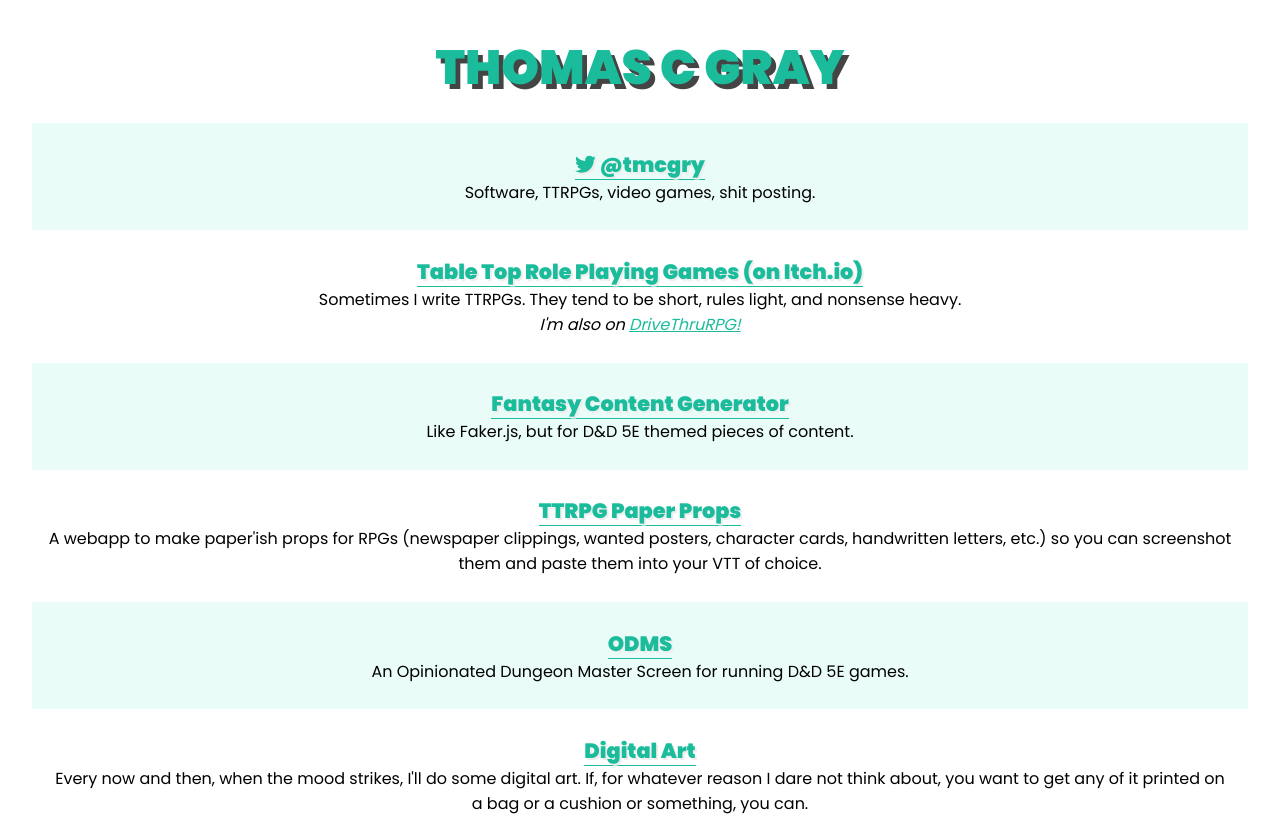
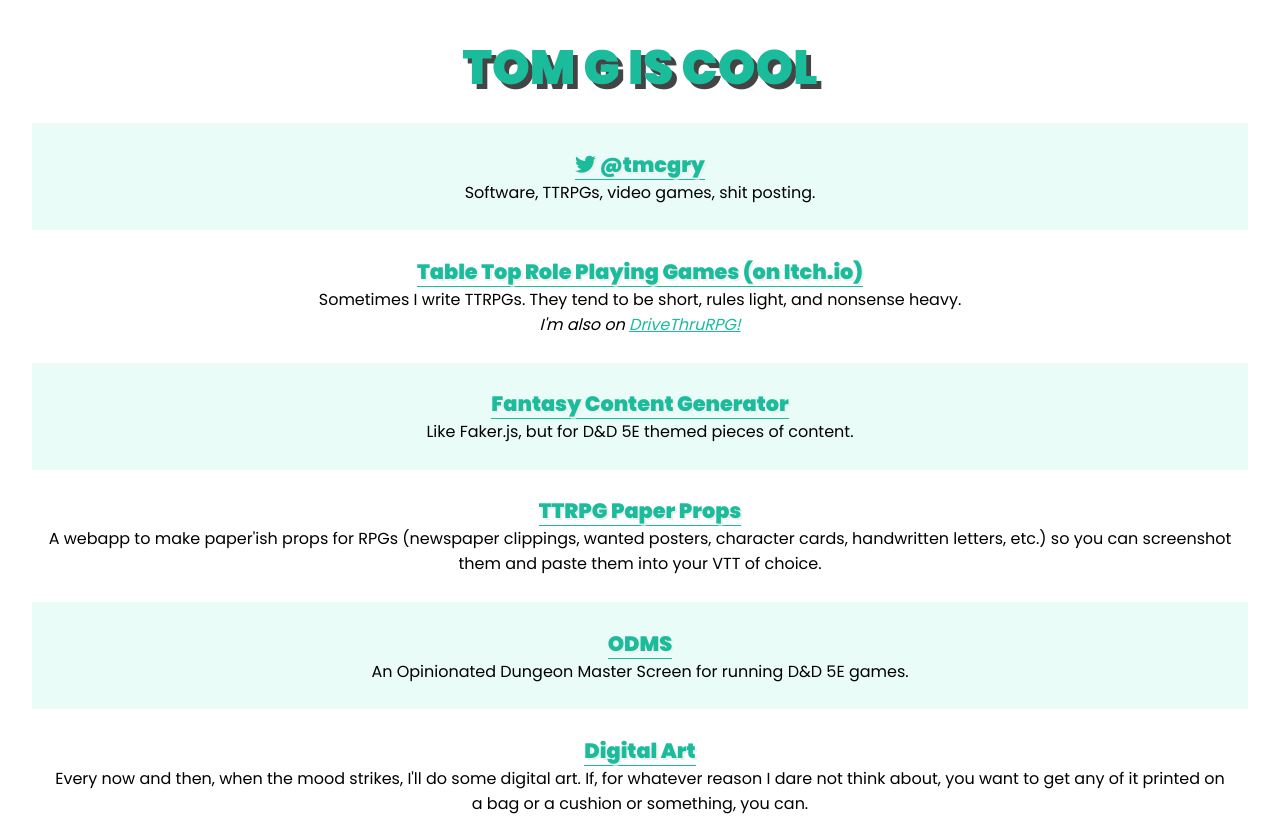
Before and after one commit to thomascgray/tomg.cool, a plain HTML site: page index.html in a window 1280 px wide. Shown: the top 819 px of the page. Drawn offline with Linux system fonts and the light colour scheme.

Commit message:
TOM G IS COOL

```diff
--- a/index.html
+++ b/index.html
@@ -4,7 +4,7 @@
     <meta charset="utf-8" />
     <meta name="viewport" content="width=device-width,initial-scale=1" />
 
-    <title>THOMAS C GRAY</title>
+    <title>TOM G IS COOL</title>
     <link rel="preconnect" href="https://fonts.gstatic.com" />
     <link
       href="https://fonts.googleapis.com/css2?family=Poppins:wght@400;900&display=swap"
@@ -98,7 +98,7 @@
   </head>
 
   <body class="p-4">
-    <h1>THOMAS C GRAY</h1>
+    <h1>TOM G IS COOL</h1>
 
     <ul class="space-y-6">
       <li>
```
